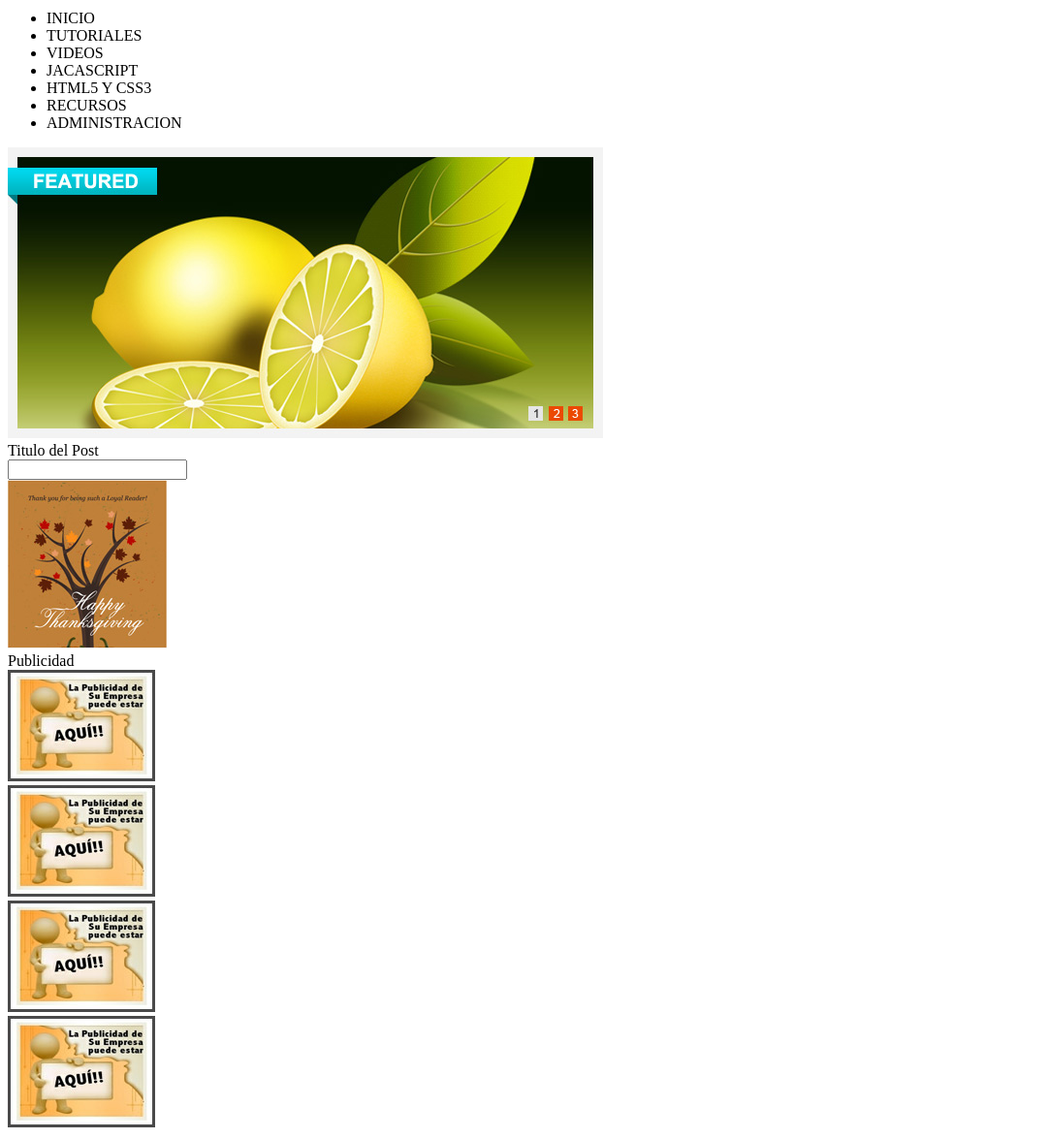
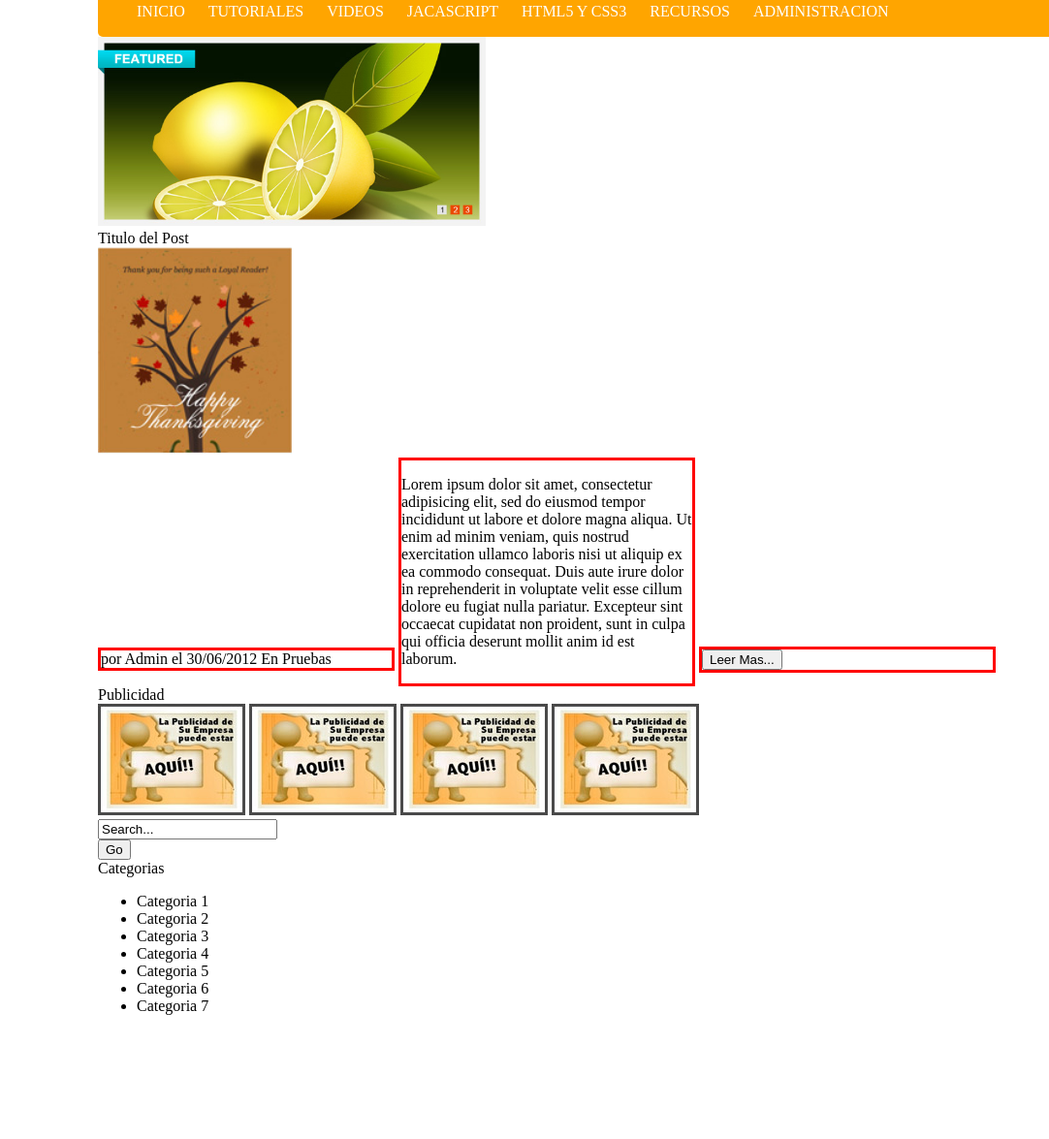
Before and after one commit to RobertoSalazar123/pw2171, a plain HTML site: page practica03css/index.html in a window 1280 px wide. Shown: the part 63-1238 px from the top of the page at 97% size, without its empty margins (0-1082 px from the left). After the commit the page ends 1126 px from the top, so only its background shows below. Drawn offline with Linux system fonts and the light colour scheme.

Commit message:
problemas con el acomodo

```diff
--- a/practica03css/css/estilos.css
+++ b/practica03css/css/estilos.css
@@ -0,0 +1,27 @@
+body{
+	font-size:  16px;
+	margin: 0 auto;
+	max-width: 1078px;
+	min-width: 1078;
+}
+header nav{
+	background-color: orange;
+	border-radius: 5px;
+	padding: 1px 0px 1px 0px;
+}
+header nav ul li{
+	color: white;
+	display: inline-block;
+	margin-right: 20px;
+}
+#slider{
+	width: 400px;
+}
+#acomodo article{
+	display: inline-block;
+	border:solid red;
+	width: 300px;
+}
+#post{
+	width: 200px;
+}
--- a/practica03css/index.html
+++ b/practica03css/index.html
@@ -27,36 +27,63 @@
 		<article>
 			<img src="img/slider.jpg" id="slider" alt="">
 		</article>
+		<article>
+			<span class="Titutlodelpost">Titulo del Post</span>
+		</article>
+		<article>
+			<img src="img/img-post.jpg" id="post" alt="">
+		</article>
+		<article id="acomodo">
+		<article>
+			<span class="hechopor">por Admin el 30/06/2012 En Pruebas</span>
+		</article>
+		<article>
+		<span class="lorem">
+			<p>
+				Lorem ipsum dolor sit amet, consectetur adipisicing elit, sed do eiusmod
+				tempor incididunt ut labore et dolore magna aliqua. Ut enim ad minim veniam,
+				quis nostrud exercitation ullamco laboris nisi ut aliquip ex ea commodo
+				consequat. Duis aute irure dolor in reprehenderit in voluptate velit esse
+				cillum dolore eu fugiat nulla pariatur. Excepteur sint occaecat cupidatat non
+				proident, sunt in culpa qui officia deserunt mollit anim id est laborum.
+			</p>
+		</span>
+		</article>
+		<article>
+			<input type="button" value="Leer Mas...">
+		</article>
+	</article>
 	</section>
 	<section id="segundaseccion">
 		<article>
-			<span class="Titulo del Post">Titulo del Post </span>
-		</article>
-		<article>
-
-		</article>
-		<article>
-			<input type="search" placefolder="search"> <br>
-		<article>
-			<img src="img/img-post.jpg" id="imgpost" alt="">
-		</article>
-		<article>
-			<span class="Publicidad">Publicidad</span>
+			<span class="publicidad">Publicidad</span>
 		</article>
 		<article>
 			<img src="img/publicidad.jpg" id="publicidad1" alt="">
+			<img src="img/publicidad.jpg" id="publicidad2" alt="">
+			<img src="img/publicidad.jpg" id="publicidad3" alt="">
+			<img src="img/publicidad.jpg" id="publicidad4" alt="">
 		</article>
 		<article>
-			<img src="img/publicidad.jpg" id="publicidad2" alt="">
+			<input type="search" placefolder="search" value="Search...">
 		</article>
 		<article>
-			<img src="img/publicidad.jpg" id="publicidad3" alt="">
+			<input type="button" value="Go">
 		</article>
 		<article>
-			<img src="img/publicidad.jpg" id="publicidad4" alt="">
+			<span class="Categorias">Categorias</span>
+		</article>
+		<article>
+			<ul>
+				<li>Categoria 1</li>
+				<li>Categoria 2</li>
+				<li>Categoria 3</li>
+				<li>Categoria 4</li>
+				<li>Categoria 5</li>
+				<li>Categoria 6</li>
+				<li>Categoria 7</li>
+			</ul>
 		</article>
 	</section>
-
-
 </body>
 </html>
```
Also changed, not shown: 4 other files.
